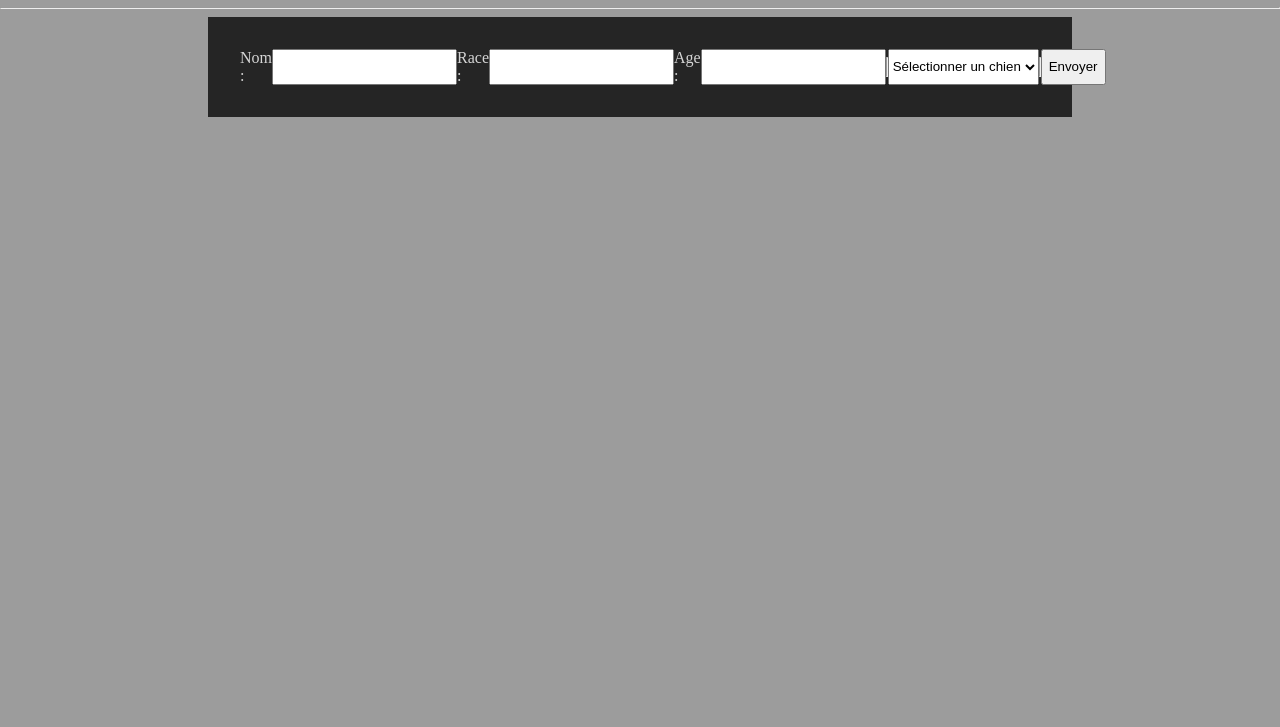
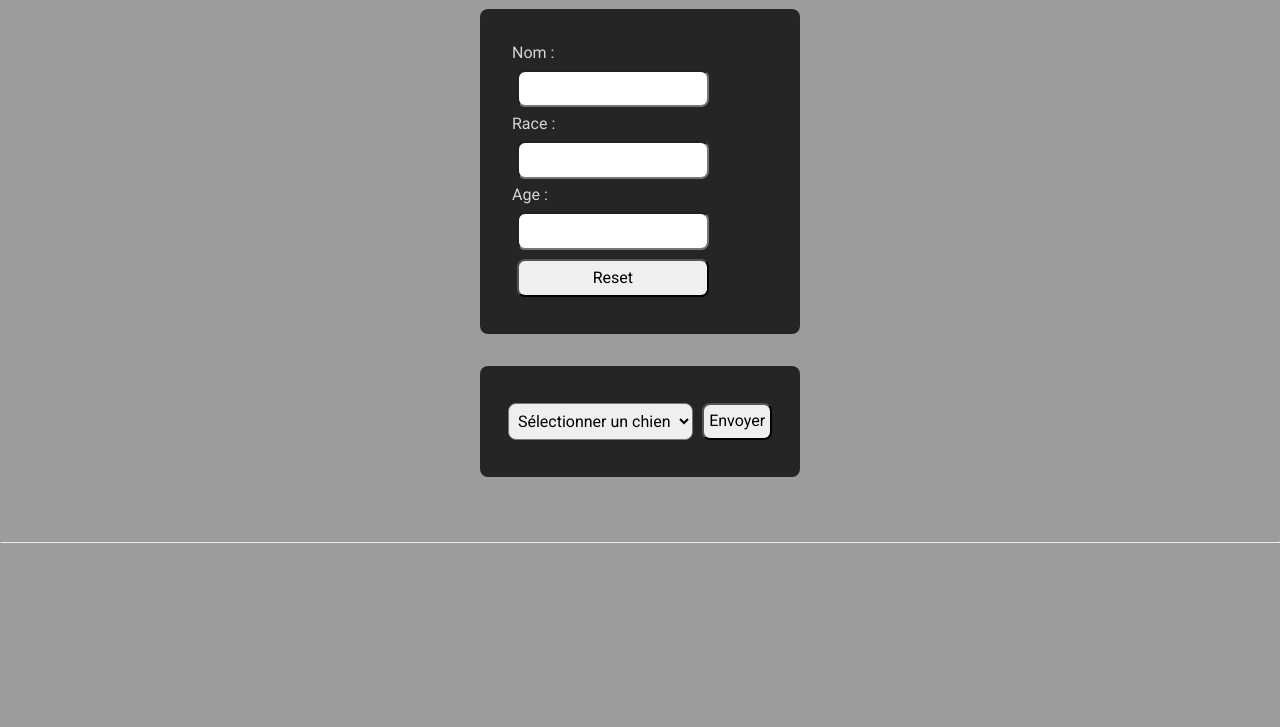
Before and after one commit to pierlupo/exojs, a plain HTML site: page exercice2/index.html in a window 1280 px wide. Shown: the part 73-800 px from the top of the page. Drawn offline with Linux system fonts and the light colour scheme.

Commit message:
presque fini

```diff
--- a/exercice2/index.html
+++ b/exercice2/index.html
@@ -1,50 +1,46 @@
 <!DOCTYPE html>
 <html lang="en">
   <head>
-    <meta charset="UTF-8">
-    <meta http-equiv="X-UA-Compatible" content="IE=edge">
-    <meta name="viewport" content="width=device-width, initial-scale=1.0">
-    <link rel="stylesheet" href="style.css">
+    <meta charset="UTF-8" />
+    <meta http-equiv="X-UA-Compatible" content="IE=edge" />
+    <meta name="viewport" content="width=device-width, initial-scale=1.0" />
+    <link
+      href="https://fonts.googleapis.com/css2?family=Roboto:wght@100;300;400;500;700&amp;display=swap"
+      rel="stylesheet"
+    />
+    <link rel="stylesheet" href="style.css" />
     <script src="script.js" defer></script>
     <title>Exercices 17</title>
   </head>
   <body>
     <header>
-    <h1>Mon Exemple : </h1>
-    <hr>
+      <h1>Mon Exemple :</h1>
+      <hr />
     </header>
 
     <main>
-
+      <div class="container">
         <div id="form">
-
           <label for="nom">Nom : </label>
-    <input type="text" name="nom" id="nom" class="mesInput"><br>
+          <input type="text" name="nom" id="nom" class="mesInput" />
           <label for="race">Race : </label>
-    <input type="text" name="race" id="race" class="mesInput"><br>
+          <input type="text" name="race" id="race" class="mesInput" />
           <label for="age">Age : </label>
-    <input type="number" name="age" id="age" class="mesInput"><br>
-
-
-    <hr>
-    <select name="my_select" id="my_select" placeholder="sélectionner un chien">
-
-        <option value="0">sélectionner un chien</option>
-
-
-    </select>
-
-    <hr>
-
-    <button type="submit" id="my_Button">Envoyer</button>
+          <input type="number" name="age" id="age" class="mesInput" />
+          <input type="reset" id="reset" value="Reset" class="mesInput">
 
 
         </div>
-<div id="idOutPut">
-
+        <div id="form2">
+            <select name="my_select" id="my_select" class="mesInput">
+              <option value="0">sélectionner un chien</option>
+            </select>
+            <button type="submit" id="my_Button" class="mesInput">Envoyer</button>
+          </div>
       </div>
 
-
+      <div id="idOutPut"></div>
+      <hr />
     </main>
   </body>
 </html>
--- a/exercice2/script.js
+++ b/exercice2/script.js
@@ -1,26 +1,30 @@
 "use strict";
 
-let affichage ;
-
-let chiens =  [{
+let chiens = [
+  {
     nom: "rex",
     race: "caniche",
-    age: 5
+    age: 5,
   },
 
-    {nom: "bill",
-     race: "cocker",
-     age: 3
-}]
+  { nom: "bill", race: "cocker", age: 3 },
+];
 
 console.log(chiens);
 
-const select = document.getElementById('my_select');
+const select = document.getElementById("my_select");
 //const select = document.querySelector('#my_select');
-const btn = document.getElementById('my_Button');
+const btn = document.getElementById("my_Button");
 //const btn = document.querySelector('#my_Button');
-const output = document.getElementById('idOutPut');
+const output = document.getElementById("idOutPut");
 //const output = document.querySelector('#idOutPut');
+
+/*let champs = document.querySelectorAll(".mesInput").value;
+const btnReset = document.getElementById('reset')
+btnReset.addEventListener("click", ()=>{
+    champs = "";
+
+})*/
 
 //console.log(select);
 // console.log(btn);
@@ -28,49 +32,48 @@ const output = document.getElementById('idOutPut');
 
 const refreshDogSelect = () => {
   select.innerHTML = `<option value ="0">Sélectionner un chien</option>`;
-    chiens.forEach(chien => {
+  chiens.forEach((chien) => {
     console.log(chien.nom);
-    select.innerHTML += `<option value ="${chiens.indexOf(chien)+1}">${chien.nom}</option>`;
-
+    select.innerHTML += `<option value ="${chiens.indexOf(chien) + 1}">${
+      chien.nom
+    }</option>`;
   });
-}
-
+};
 
 select.addEventListener("change", () => {
   let chienId = select.value;
-    if(chienId !=0){
-        output.textContent = `Vous avez selectionné le chien avec l'ID : ${chienId}`
-
-    }else {
-        output.textContent="";
+  if (chienId != 0) {
+    output.textContent = `Vous avez selectionné le chien avec l'ID : ${chienId}`;
+  } else {
+    output.textContent = "";
   }
   console.log(select.value);
 });
 
 console.log(select);
 
-btn.addEventListener("click", ()=>{
-     let nom = document.querySelector('#nom').value;
-     let race = document.querySelector('#race').value;
-     let age = Number(document.querySelector('#age').value);
-     let inputVides = document.querySelectorAll('.mesInput').value;
+btn.addEventListener("click", () => {
+  let nom = document.querySelector("#nom").value;
+  let race = document.querySelector("#race").value;
+  let age = Number(document.querySelector("#age").value);
+  let inputVides = document.querySelectorAll(".mesInput").value;
   chiens.push({
     nom: nom,
     race: race,
-         age: age
+    age: age,
   });
   console.table(chiens);
 
   refreshDogSelect();
-     output.textContent="";
-     inputVides ="";
+  output.textContent = "";
+  inputVides.textContent = "";
   //console.log(inputVide);
   //  chiens[chiens.length] = {
   //      nom: nom,
   //      race: race,
   //      age: age
   //  };
-})
+});
 
 console.table(chiens);
 
@@ -88,7 +91,6 @@ refreshDogSelect();
 // }
 //ajoutChien();
 
-
 //console.log(ajoutChien());
 
 // for (let i = 0; i < chiens.length; i++) {
@@ -96,8 +98,6 @@ refreshDogSelect();
 //   //  affichage += i+") "+annuaire[i].nom+" "+annuaire[i].prenom+" age : "+annuaire[i].age+ " \n";
 //   console.table(chiens);
 // }
-
-
 
 // let myButton = document.querySelector("#my_Button");
 
@@ -107,7 +107,6 @@ refreshDogSelect();
 //     console.log(myButton);
 // });
 
-
 // const select = document.getElementById("my-select");
 
 // select.addEventListener("change", () => {
--- a/exercice2/style.css
+++ b/exercice2/style.css
@@ -1,7 +1,80 @@
+/* **********Reset********** */
+
+/*
+  1. Use a more-intuitive box-sizing model.
+*/
+
+*, *::before, *::after {
+    box-sizing: border-box;
+  }
+
+/*
+  2. Remove default margin
+*/
+
+* {
+margin: 0;
+padding: 0;
+
+}
+
+/*
+  3. Allow percentage-based heights in the application
+*/
+
+html, body {
+    height: 100vh;
+    width: 100vw;
+  }
+
+/*
+  Typographic tweaks!
+  4. Add accessible line-height
+  5. Improve text rendering
+*/
+
+body {
+    line-height: 1.5;
+    -webkit-font-smoothing: antialiased;
+    background-color: rgba(128, 128, 128, 0.774);
+  }
+
+/*
+  6. Improve media defaults
+*/
+
+img, picture, video, canvas, svg {
+    display: block;
+    max-width: 100%;
+  }
+
+/*  7. Remove built-in form typography styles
+*/
+
+input, button, textarea, select {
+  font: inherit;
+}
+
+/*
+  8. Avoid text overflows
+*/
+
+p, h1, h2, h3, h4, h5, h6 {
+    overflow-wrap: break-word;
+  }
+
+/*
+  9. Create a root stacking context
+*/
+
+#root, #__next {
+    isolation: isolate;
+  }
+
+/* **********Fin Reset********** */
+
 body{
-    margin:0;
-    padding:0;
-    background-color: rgba(128, 128, 128, 0.774);
+    font-family: roboto;
 }
 
 h1{
@@ -9,22 +82,48 @@ h1{
 }
 
 #form{
+    margin-top: 2rem;
+    margin-bottom: 2rem;
     background-color: rgba(0, 0, 0, 0.76);
     margin-left: auto;
     margin-right: auto;
-    width:50rem;
+    width:20rem;
     color: rgba(255, 255, 255, 0.808);
     padding: 2rem;
     display:flex;
-
+    flex-direction: column;
+    justify-content: center;
+    border-radius: 0.5rem;
 
 }
 
-#y_Button{
-    cursor: pointer;
+#form2 {
+    display: flex;
+    flex-direction: row;
+    justify-content: center;
+    background-color: rgba(0, 0, 0, 0.76);
+    margin-left: auto;
+    margin-right: auto;
+    width:20rem;
+    color: rgba(255, 255, 255, 0.808);
+    padding: 2rem;
+    border-radius: 0.5rem;
+    margin-bottom: 4rem;
+}
 
 
+.mesInput {
+    width: 12rem;
+    border-radius:0.5rem;
+    padding: 0.3rem;
+    margin: 0.3rem;
 }
+
+
+#my_Button{
+    cursor: pointer;
+}
+
 
 #idOutPut{
 text-align: center;
```
Also changed, not shown: exercice1/index.html (+6 -15 lines), exercice1/script.js (+15 -17 lines), exercice1/style.css (+5 -7 lines). Lines whose indentation alone changed are shown as unchanged.
